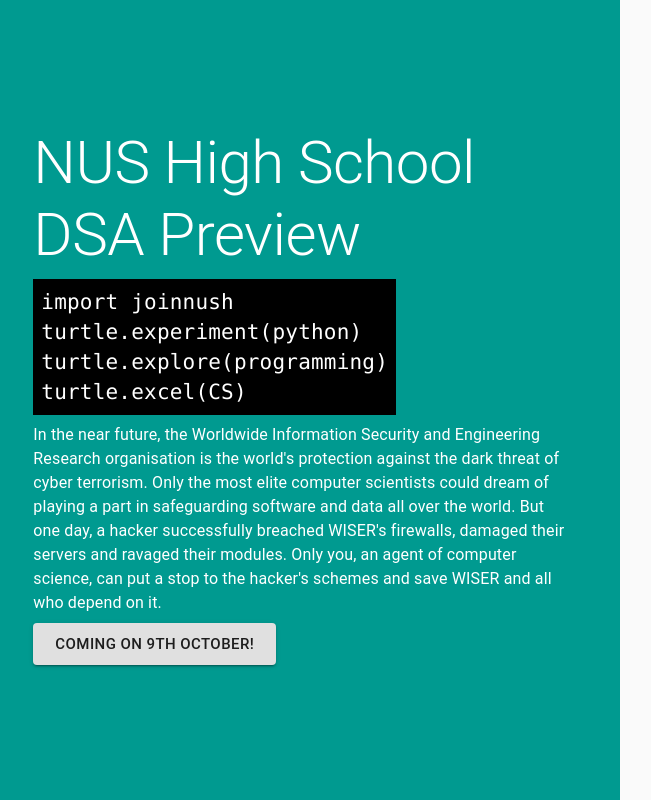
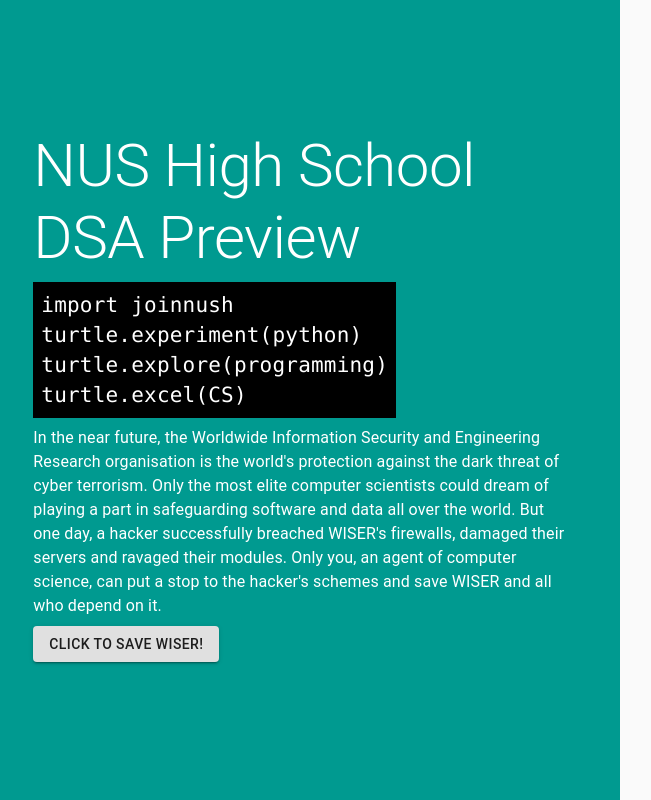
Before and after one commit to appventure-nush/dsa-game, a React (Create React App) app: page / in a window 1280 px wide. Shown: the whole page, without its empty margins (20-671 px from the left). Built offline with nearby package versions, Linux system fonts and the light colour scheme.

Commit message:
Change redirection button to comming-soon prompt

```diff
--- a/public/index.html
+++ b/public/index.html
@@ -4,7 +4,7 @@
     <meta charset="utf-8" />
     <link rel="icon" href="%PUBLIC_URL%/appventure_favicon.ico" />
     <meta name="viewport" content="width=device-width, initial-scale=1" />
-    <meta name="theme-color" content="#000000" />
+    <meta name="theme-color" content="#009a90" />
     <meta
       name="description"
       content="Web site created using create-react-app"
--- /dev/null
+++ b/src/AlertDialogButton.tsx
@@ -0,0 +1,50 @@
+import React from 'react';
+import Button from '@material-ui/core/Button';
+import Dialog from '@material-ui/core/Dialog';
+import DialogActions from '@material-ui/core/DialogActions';
+import DialogTitle from '@material-ui/core/DialogTitle';
+import { makeStyles, createStyles, Theme } from '@material-ui/core/styles';
+
+const useStyles = makeStyles((theme: Theme) =>
+  createStyles({
+    button: {
+      margin: theme.spacing(1, 0)
+    }
+  }),
+);
+
+const AlertDialogButton: React.FC = props => {
+  const classes = useStyles();
+  const [open, setOpen] = React.useState(false);
+
+  const handleClickOpen = () => {
+    setOpen(true);
+  };
+
+  const handleClose = () => {
+    setOpen(false);
+  };
+
+  return (
+    <div>
+      <Button variant="contained" onClick={handleClickOpen} className={classes.button}>
+        {props.children}
+      </Button>
+      <Dialog
+        open={open}
+        onClose={handleClose}
+        aria-labelledby="alert-dialog-title"
+        aria-describedby="alert-dialog-description"
+      >
+        <DialogTitle>Comming soon on 9th October!</DialogTitle>
+        <DialogActions>
+          <Button onClick={handleClose} color="primary">
+            Ok
+          </Button>
+        </DialogActions>
+      </Dialog>
+    </div>
+  );
+}
+
+export default AlertDialogButton;
--- a/src/App.tsx
+++ b/src/App.tsx
@@ -1,7 +1,8 @@
 import React from 'react';
 // import GamePage from './GamePage';
-import { Typography, Grid, CssBaseline, Button, Hidden } from '@material-ui/core';
+import { Typography, Grid, CssBaseline, Hidden } from '@material-ui/core';
 import { makeStyles, createStyles, Theme } from '@material-ui/core/styles';
+import AlertDialog from './AlertDialogButton';
 
 const useStyles = makeStyles((theme: Theme) =>
   createStyles({
@@ -25,9 +26,6 @@
       background: '#009a90',
       color: '#ffffff',
       padding: theme.spacing(5, 0),
-    },
-    button: {
-      margin: theme.spacing(1, 0)
     }
   }),
 );
@@ -59,9 +57,9 @@
         </Typography>
         </Grid>
         <Grid item xs={10}>
-        <Button variant='contained' size='large' className={classes.button}>
-          Coming on 9th October!
-        </Button>
+        <AlertDialog>
+          Click to save Wiser!
+        </AlertDialog>
         </Grid>
       </Grid>
       <Hidden smDown>
```
